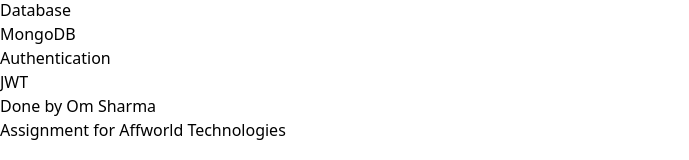
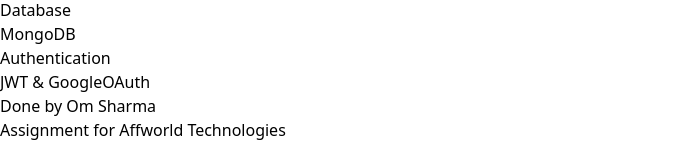
Before and after one commit to OmSharma42306/React-Native, a React (Vite) app: page / in a window 1280 px wide. Shown: the part 578-738 px from the top of the page, without its empty margins (0-689 px from the left). Built offline with nearby package versions, Linux system fonts and the light colour scheme; no server answers.

Commit message:
added-googloauth-name-to-landing-page.tsx

```diff
--- a/src/pages/LandingPage.tsx
+++ b/src/pages/LandingPage.tsx
@@ -91,7 +91,7 @@
             </div>
             <div className="p-4">
               <h3 className="font-semibold text-gray-800">Authentication</h3>
-              <p className="text-gray-600">JWT</p>
+              <p className="text-gray-600">JWT & GoogleOAuth</p>
             </div>
           </div>
         </div>
```
